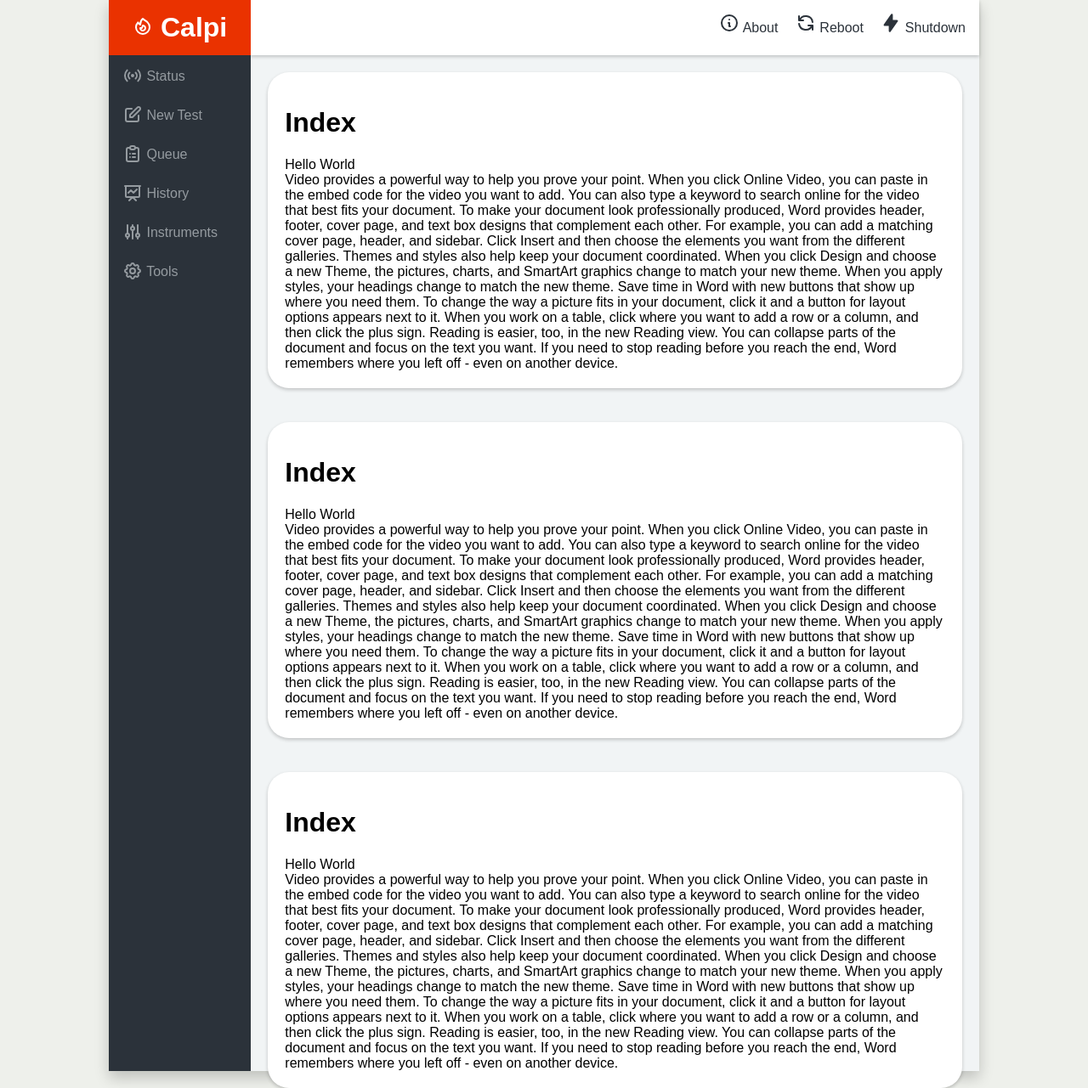
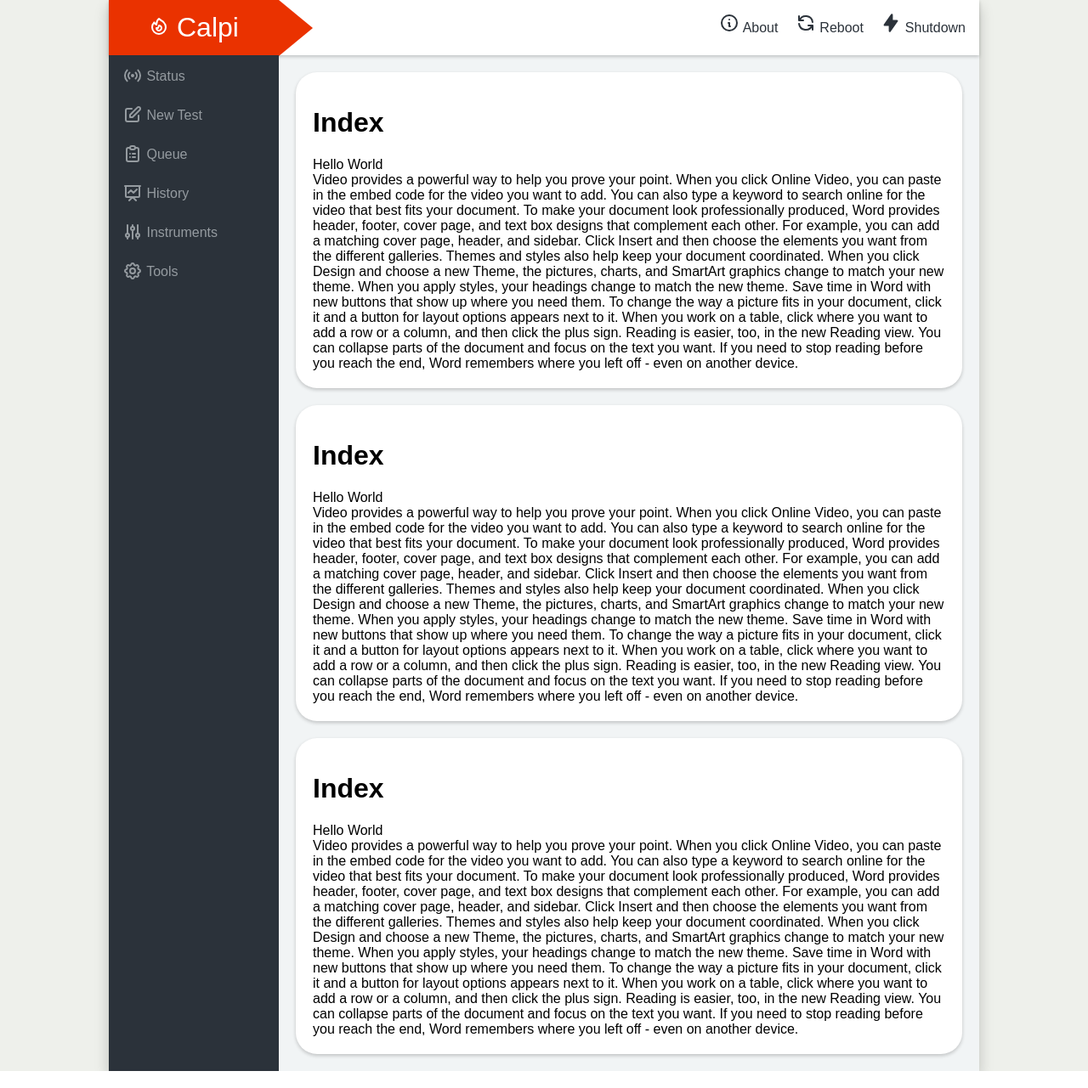
Before and after one commit to Tektronica/flask-nextjs-pyqt-app, a Flask app: page / in a window 1280 px wide. Shown: the whole page at 85% size. Run offline with Flask 2, Linux system fonts and the light colour scheme.

Commit message:
fixed sidenav/topnav layout with overflow

```diff
--- a/api/app/static/style.css
+++ b/api/app/static/style.css
@@ -29,39 +29,57 @@ html {
     background-color: #eef0eb;
 }
 
-.main {
-    height: 100%;
+body {
     margin: auto;
     max-width: 1024px;
+    height: 100%;
+    overflow: hidden;
+    display: flex;
+    /* enables flex content for its children */
+    box-sizing: border-box;
     background-color: #f1f4f5;
-    display: flex;
 }
 
-/* SIDE NAVIGATION BAR */
-.sidenav {
+
+.column {
     height: 100%;
+    /* allows both columns to span the full height of the browser window */
+    display: flex;
+    flex-direction: column;
+    /* stacks the left and right headers above the bottom content */
+}
+
+/* LEFT COLUMN */
+#left {
+    flex-shrink: 0;
+    /* makes sure that content is not cut off in a smaller browser window */
     width: 200px;
-    /* position: fixed; */
+    position: fixed;
     z-index: 1;
     background-color: #2b323a;
-    overflow-x: hidden;
+    height: 100%;
+    overflow: auto;
 }
 
-/* SIDE NAVIGATION BAR */
-.sidenav .header {
-    color: #fff;
+/* LEFT COLUMN HEADER */
+.top-left {
+    flex-shrink: 0;
+    font-size: 32px;
     text-align: center;
     background-color: #ea3200;
     height: 65px;
 }
 
-.sidenav h1 {
+.top-left a {
     margin: auto;
+    color: #fff;
     line-height: 65px;
+    text-decoration: none;
     vertical-align: middle;
 }
 
-.sidenav a {
+
+.bottom a {
     padding: 12px 8px 6px 16px;
     text-decoration: none;
     font-size: 16px;
@@ -71,37 +89,33 @@ html {
     -webkit-font-smoothing: antialiased;
 }
 
-.sidenav a:hover {
+.bottom a:hover {
     color: #f1f1f1;
 }
 
 
+.bottom {
+    flex-grow: 1;
+    /* ensures that the container will take up the full height of the parent container */
+    overflow-y: auto;
+    /* adds scroll to this container */
+}
+
 /* RIGHT COLUMN */
-.column-right {
-    height: 100%;
-    width: 100%;
-    /* allows both columns to span the full height of the browser window */
+.top-right {
+    padding-left: 200px;
+    height: 65px;
+    background-color: #fff;
     display: flex;
-    flex-direction: column;
-    /* stacks the left and right headers above the bottom content */
+    margin-right: 0;
+}
+
+.top-right .nav {
+    margin-left: auto;
 }
 
 /* RIGHT COLUMN HEADER */
-.column-right .header {
-    height: 65px;
-    background-color: #fff;
-    display: flex;
-    /* margin-left: auto;
-    margin-right: 0; */
-}
-
-/* RIGHT COLUMN HEADER */
-.column-right .nav{
-    margin-left: auto;
-    margin-right: 0;
-}
-
-.column-right .header a {
+.top-right a {
     margin: 0px 16px 0px 0px;
     line-height: 65px;
     vertical-align: middle;
@@ -111,27 +125,15 @@ html {
     -webkit-font-smoothing: antialiased;
 }
 
-.column-right .header a:hover {
+.top-right a:hover {
     color: #ea3200;
 }
 
 /* RIGHT COLUMN BODY */
-.column-right .content {
-
-    /* ensures that the container will take up the full height of the parent container */
-    overflow-y: auto;
-    padding: 0px 10px;
+#right .bottom {
+    padding-left: 200px;
 }
 
-body {
-    height: 100%;
-    /* overflow: hidden; */
-    margin: 0px;
-    /* removes default style */
-    display: flex;
-    /* enables flex content for its children */
-    box-sizing: border-box;
-}
 
 .rounded-box {
     border-radius: 25px;
@@ -140,7 +142,8 @@ body {
     margin: 20px;
 }
 
-/* miscellaneous */
+
+/* miscellaneous ---------------------------------------*/
 svg {
     width: 24px;
     height: 24px;
@@ -159,3 +162,11 @@ svg {
     vertical-align: middle;
     display: inline-block;
 }
+
+#triangle-right {
+    width: 0;
+    height: 0;
+    border-top: 33px solid transparent;
+    border-left: 40px solid #ea3200;
+    border-bottom: 33px solid transparent;
+}
--- a/api/app/templates/header.html
+++ b/api/app/templates/header.html
@@ -3,7 +3,8 @@
 <!----------------------------------------------------------------->
 
 {% block header %}
-<div class="header box-shadow">
+<div class="top-right box-shadow">
+    <div id="triangle-right"></div>
     <div class="nav">
         <a href='/about'>
             <span class="icon">
--- a/api/app/templates/layout.html
+++ b/api/app/templates/layout.html
@@ -12,24 +12,23 @@
     </title>
 </head>
 
-<div class="main main-shadow">
-
-    <body>
+<body class="main-shadow">
     <!-- left column -->
-        <div class="sidenav">
+    <div id="left" class="column">
         {% include "navigation.html" %}
     </div>
 
     <!-- right column -->
-        <div class="column-right">
+    <div id="right" class="column">
 
         <!-- top header -->
         {% include "header.html" %}
 
+        <div class="bottom">
             {% block index %}{% endblock %}
-
+        </div>
     </div>
 </body>
-</div>
+
 
 </html>
--- a/api/app/templates/navigation.html
+++ b/api/app/templates/navigation.html
@@ -3,8 +3,8 @@
 <!----------------------------------------------------------------->
 
 {% block navigation %}
-<div class="header">
-    <h1>
+<div class="top-left">
+    <a href='/'>
         <span>
             <svg xmlns="http://www.w3.org/2000/svg" class="h-6 w-6" fill="none" viewBox="0 0 24 24"
                 stroke="currentColor" stroke-width="2">
@@ -15,10 +15,10 @@
             </svg>
         </span>
         Calpi
-    </h1>
+    </a>
 </div>
 
-<div class="content">
+<div class="bottom">
 
     <a href='/tools'>
         <span class="icon">
```
Lines whose indentation alone changed are shown as unchanged.
